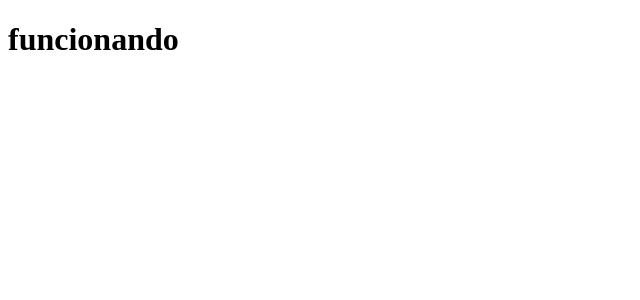
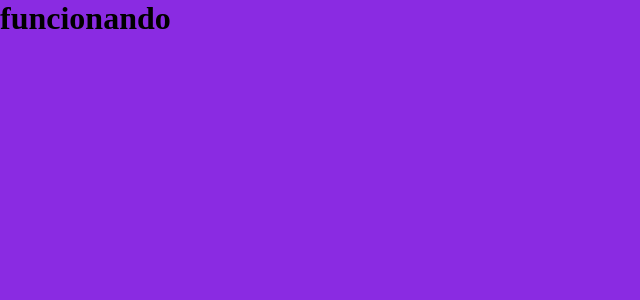
Before and after one commit to Marlon-Santos/git-repository-search, a React (Create React App) app: page / in a window 1280 px wide. Shown: the top 300 px of the page, without its empty margins (0-640 px from the left). Built offline with nearby package versions, Linux system fonts and the light colour scheme.

Commit message:
Global Style

```diff
--- a/src/App.jsx
+++ b/src/App.jsx
@@ -1,9 +1,12 @@
+import GlobalStyle from "./styles/globalStyle";
+
 import React, { Component } from "react";
 
 class App extends Component {
   render() {
     return (
       <>
+        <GlobalStyle />
         <h1>funcionando</h1>
       </>
     );
--- /dev/null
+++ b/src/styles/globalStyle.js
@@ -0,0 +1,17 @@
+import { createGlobalStyle } from "styled-components";
+
+export default createGlobalStyle`
+    *{
+        margin:0;
+        padding:0;
+        outline:0;
+        box-sizing:border-box;
+    }
+    html,body,#root{
+        height: 100%;
+        width:100%;
+    }
+    body{
+        background-color:blueviolet;
+    }
+`;
```
